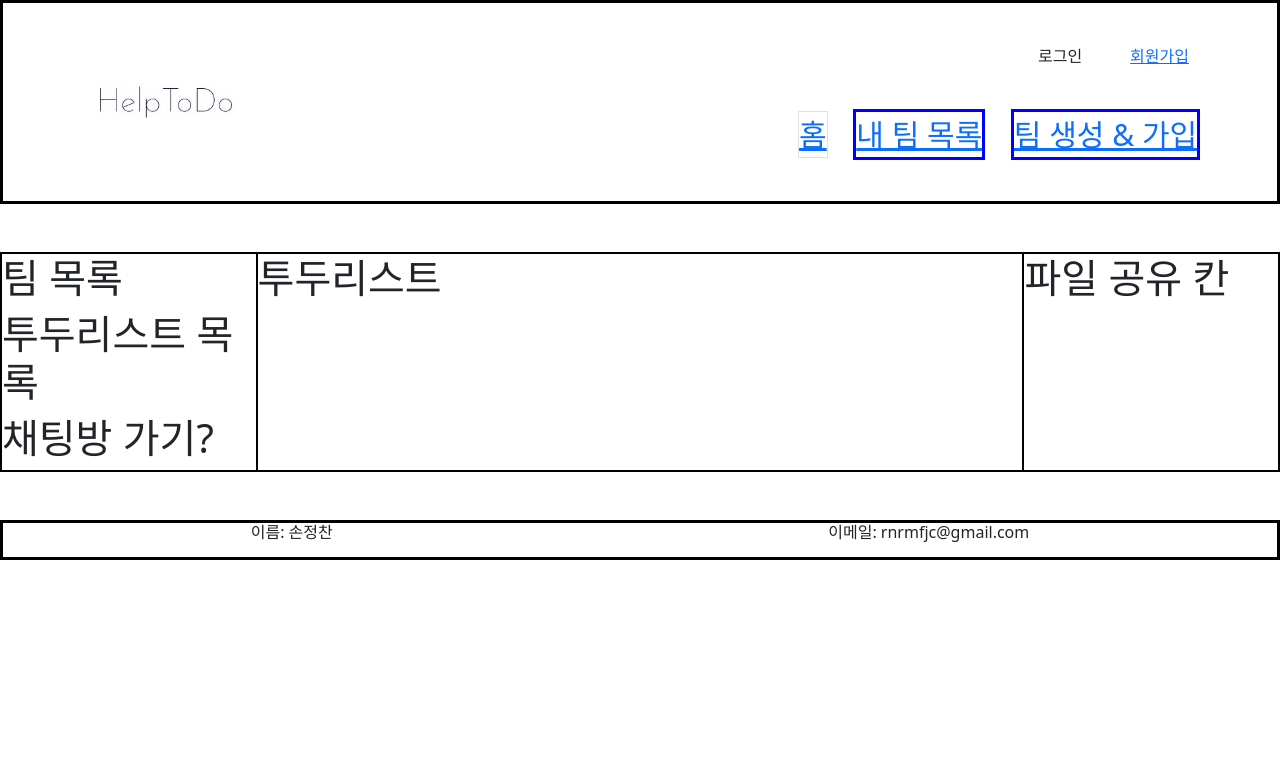
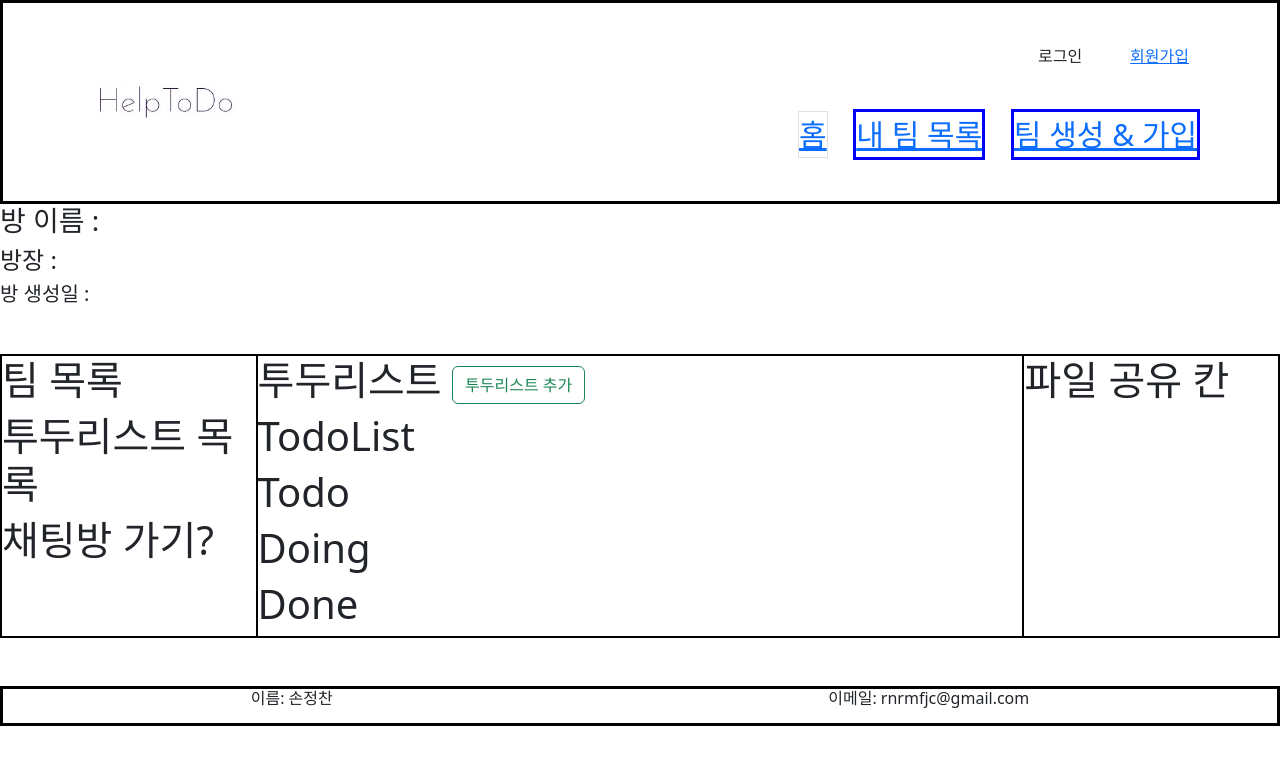
Before and after one commit to jungchanSon/HelpTodo-front, a Next.js app: page /myteam in a window 1280 px wide. Shown: the top 764 px of the page. Built offline with nearby package versions, Linux system fonts and the light colour scheme; no server answers.

Commit message:
feat: todoList Components

```diff
--- /dev/null
+++ b/components/myTeam/Doing.jsx
@@ -0,0 +1,7 @@
+const Doing = () => {
+  return (
+      <h1>Doing</h1>
+  )
+}
+
+export default Doing
--- /dev/null
+++ b/components/myTeam/Done.jsx
@@ -0,0 +1,7 @@
+const Done = () => {
+  return (
+      <h1>Done</h1>
+  )
+}
+
+export default Done
--- /dev/null
+++ b/components/myTeam/Todo.jsx
@@ -0,0 +1,7 @@
+const Todo = () => {
+  return (
+      <h1>Todo</h1>
+  )
+}
+
+export default Todo
--- /dev/null
+++ b/components/myTeam/TodoList.jsx
@@ -0,0 +1,16 @@
+import Todo from "./Todo";
+import Done from "./Done";
+import Doing from "./Doing";
+
+const TodoList = () => {
+  return (
+      <>
+        <h1>TodoList</h1>
+        <Todo />
+        <Doing></Doing>
+        <Done></Done>
+      </>
+  )
+}
+
+export default TodoList
--- a/pages/myteam/index.tsx
+++ b/pages/myteam/index.tsx
@@ -2,13 +2,24 @@ import {NextPage} from "next";
 import styled from "styled-components";
 import axios from "axios";
 import {useSession} from "next-auth/react";
-import roomList from "../../store/roomList";
-import roomList from "../../store/roomList";
-
+import roomData from "../../store/roomData";
+import TodoList from '../../components/myTeam/TodoList'
+import Router from "next/router";
 const myteamPage:NextPage = () => {
 
   const {data: session} = useSession();
+  const {roomName, roomCreator, roomCreateDate} = roomData()
 
+  console.log(roomName);
+  console.log(roomCreator);
+  console.log(roomCreateDate);
+
+  const clickAddTodoList = () => {
+    axios.post(process.env.NEXT_PUBLIC_LOCALURL_BACK+"/members/signup", null, {params: signupData} ).then((res)=>{
+      Router.push("/login")
+    })
+
+  }
 
   // if(!session){
   //   return(
@@ -17,14 +28,22 @@ const myteamPage:NextPage = () => {
   // } else
   return(
       <div>
-        <GridLayout >
+        <h3>방 이름 : {roomName}</h3>
+        <h4>방장 : {roomCreator}</h4>
+        <h5>방 생성일 : {roomCreateDate}</h5>
+        <GridLayout>
           <Div>
             <h1>팀 목록</h1>
             <h1>투두리스트 목록</h1>
             <h1>채팅방 가기?</h1>
           </Div>
           <Div>
-            <h1>투두리스트</h1>
+            <h1>
+              투두리스트 <button type="button" className="btn btn-outline-success" onClick={clickAddTodoList} >투두리스트 추가</button>
+
+            </h1>
+
+            <TodoList></TodoList>
           </Div>
           <Div>
             <h1>파일 공유 칸</h1>
--- a/pages/teamcode/index.tsx
+++ b/pages/teamcode/index.tsx
@@ -26,6 +26,9 @@ const teamcodePage = () => {
     //
     axios.post(process.env.NEXT_PUBLIC_LOCALURL_BACK+"/team/create", null, {params: createTeamData} ).then((res)=>{
       console.log(res.data)
+      if(res.data === "succ"){
+        Router.push('/teamlist')
+      }
     })
 
     console.log(teamName)
--- /dev/null
+++ b/store/roomData.jsx
@@ -0,0 +1,17 @@
+import create from "zustand";
+
+const roomData = create(set => ({
+  roomName: null,
+  roomCreateDate: null,
+  roomCreator: null,
+
+  setRoomName: (prop) =>
+      set((state) => ({roomName: prop})),
+  setRoomCreateDate: (prop) =>
+      set((state) => ({roomCreateDate: prop})),
+  setRoomCreator: (prop) =>
+      set((state) => ({roomCreator: prop})),
+
+}));
+
+export default roomData;
```
Also changed, not shown: components/teamlist/TeamRoomCard.jsx (+14 -4 lines).
